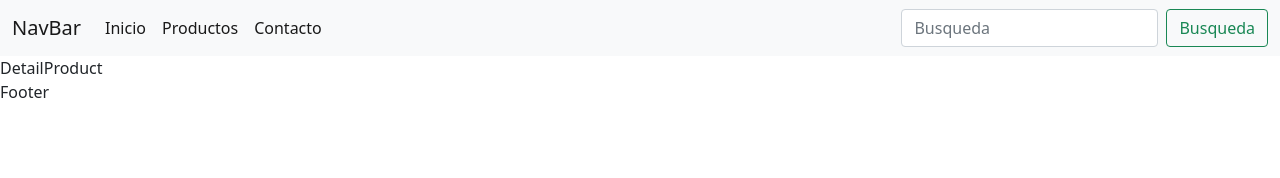
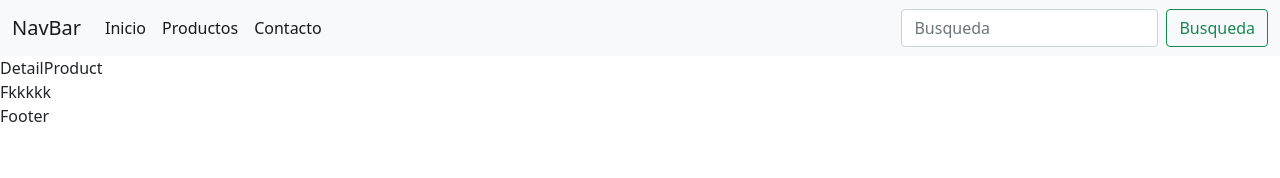
Before and after one commit to Rogrback/ecommerce-zenteno, a React (Create React App) app: page /product/1 in a window 1280 px wide. Shown: the top 178 px of the page. Built offline with nearby package versions, Linux system fonts and the light colour scheme.

Commit message:
actualizado

```diff
--- a/src/App.js
+++ b/src/App.js
@@ -1,6 +1,7 @@
 import 'bootstrap/dist/css/bootstrap.css';
 import { Header } from './components/Header';
 import { Product } from './components/Product';
+import { Form } from './components/Form';
 import { Footer } from './components/Footer';
 import { Home } from './pages/Home';
 
@@ -15,6 +16,7 @@ export const App = () => {
         <Route path="/" element = { <Home /> } />
         <Route path="product/:id" element={ <DetailProduct/> } />
       </Routes>
+      <Form/>
       <Footer/>
     </Router>
   );
--- a/src/components/Form.jsx
+++ b/src/components/Form.jsx
@@ -2,6 +2,8 @@ import React from 'react'
 
 export const Form = () => {
   return (
-    <div>Form</div>
+    <>
+    Fkkkkk
+    </>
   )
 }
```
